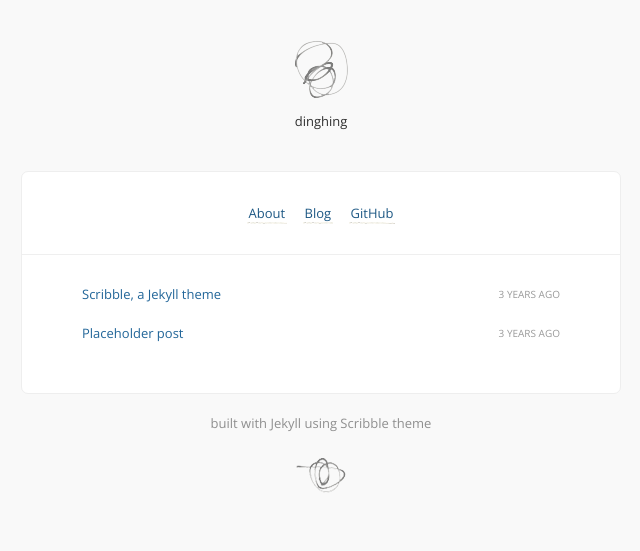
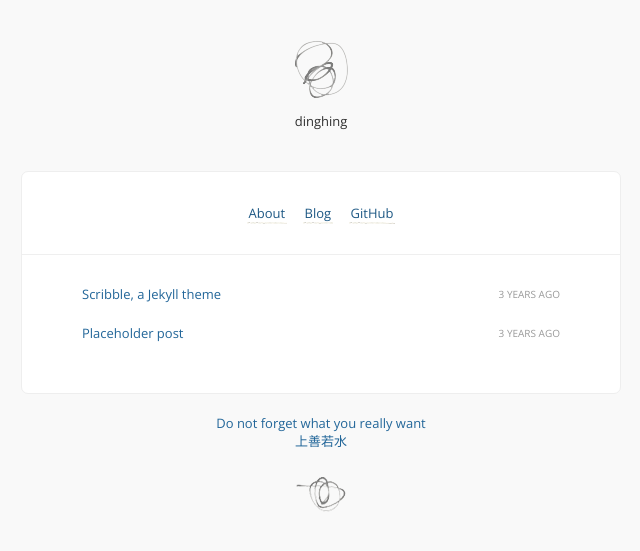
Before and after one commit to dinghing/dinghing.github.io, a Jekyll site: the page built from index.html, in a window 1280 px wide. Shown: the top 551 px of the page, without its empty margins (319-959 px from the left). Built offline with Jekyll 4.4.1, drawn with Linux system fonts in a browser that asks for light colours; comment, search, counter and statistics services are not loaded.

Commit message:
Update footer.html

```diff
--- a/_includes/footer.html
+++ b/_includes/footer.html
@@ -1,5 +1,7 @@
 <footer>
-  <a href="http://github.com/muan/scribble" class="muted">built with Jekyll using Scribble theme</a>
+  <a>Do not forget what you really want</a>
+  <br />
+  <a>上善若水</a>
   <br />
   <br />
   <img src="{{ site.url }}/images/scribble2.png" alt="scribble" />
```
